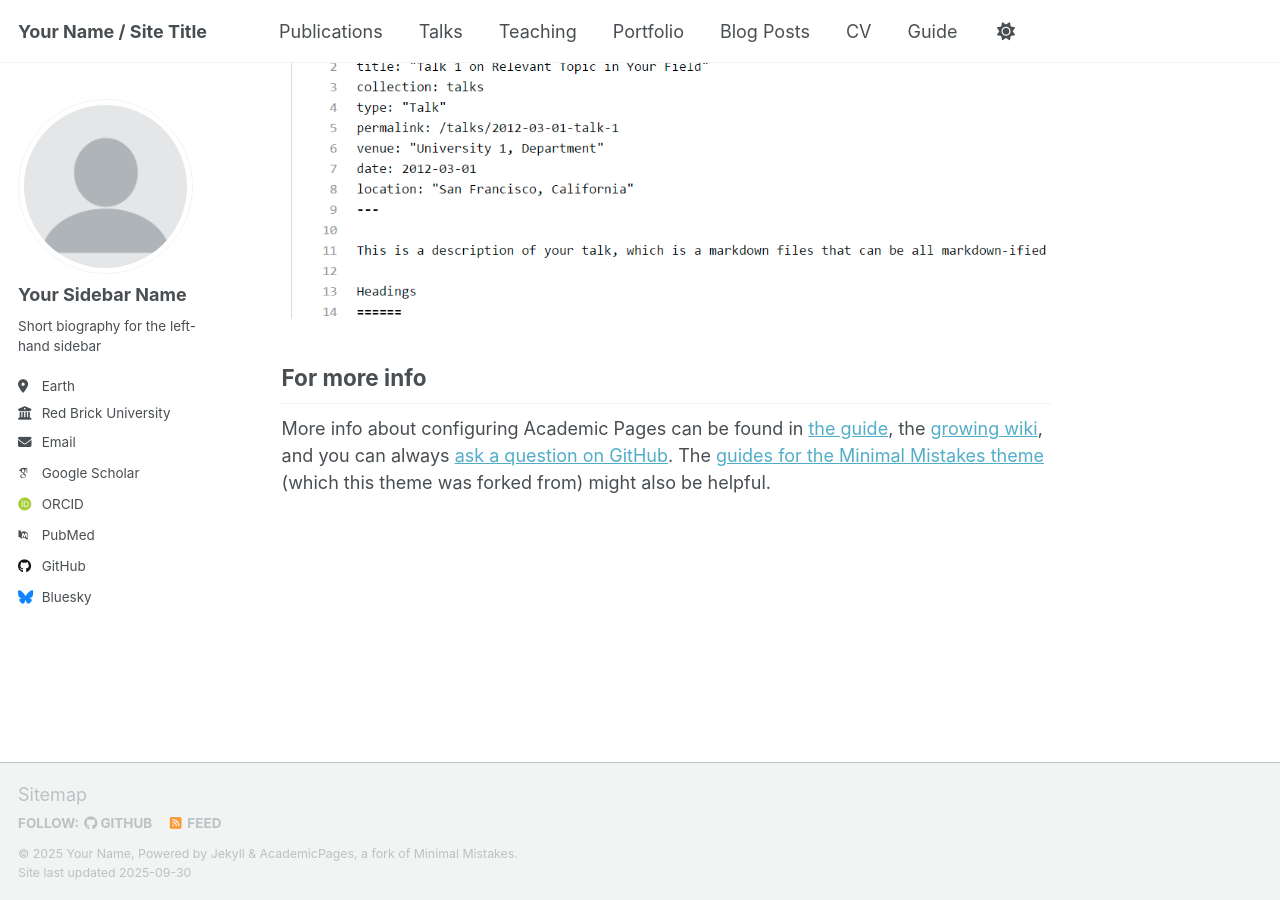
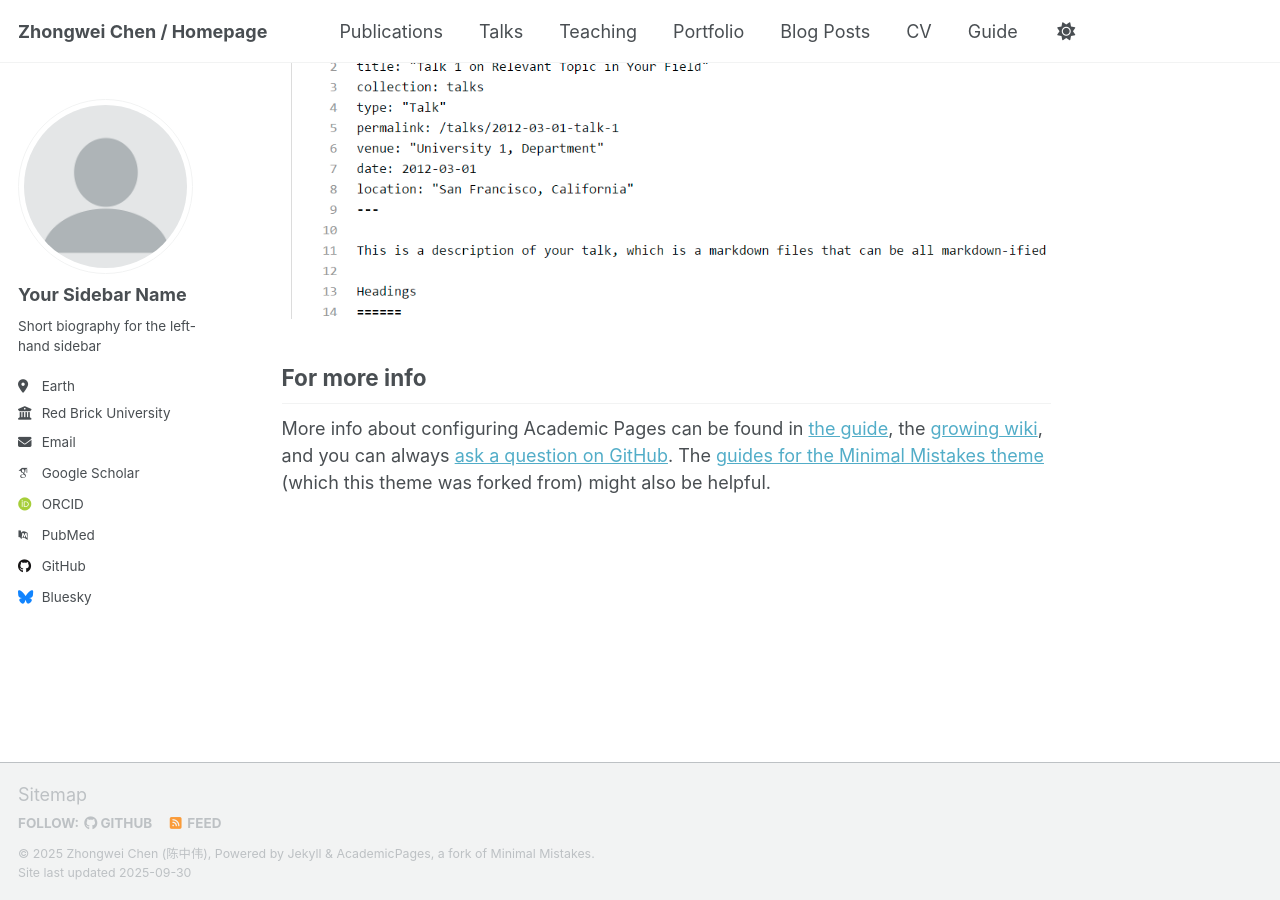
Before and after one commit to ISChenawei/ISChenawei.github.io, a Jekyll site: the page built from _pages/about.md, in a window 1280 px wide and 900 px high, scrolled down 2880 px. Built offline with Jekyll 4.4.1, drawn with Linux system fonts in a browser that asks for light colours; some web fonts are replaced; a script that is not in the unit is left out.

Commit message:
Update _config.yml

```diff
--- a/_config.yml
+++ b/_config.yml
@@ -9,9 +9,9 @@
 # Basic Site Settings
 locale                   : "en-US"
 site_theme               : "default" # Currently available options are "default", "air"
-title                    : "Your Name / Site Title"
+title                    : "Zhongwei Chen / Homepage"
 title_separator          : "-"
-name                     : &name "Your Name"
+name                     : &name "Zhongwei Chen (陈中伟)"
 description              : &description "Your Name's academic portfolio"   # Update this with a general description of your site, this is the default if not overridden by a page
 url                      : https://academicpages.github.io # The base hostname & protocol for your site e.g. "https://[your GitHub username].github.io",
                                                            # or if you already have some other page hosted on Github then use "https://[your GitHub username].github.io/[Your Repo Name]"
```
